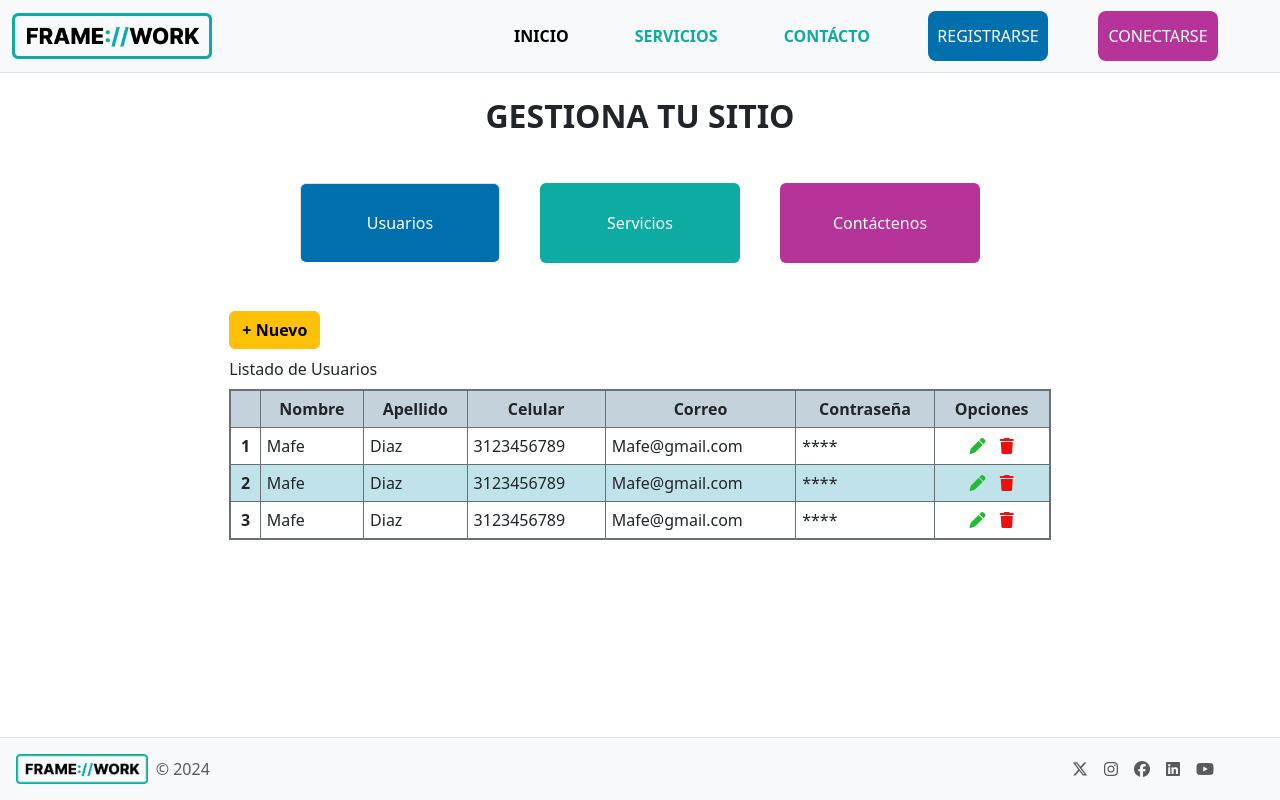
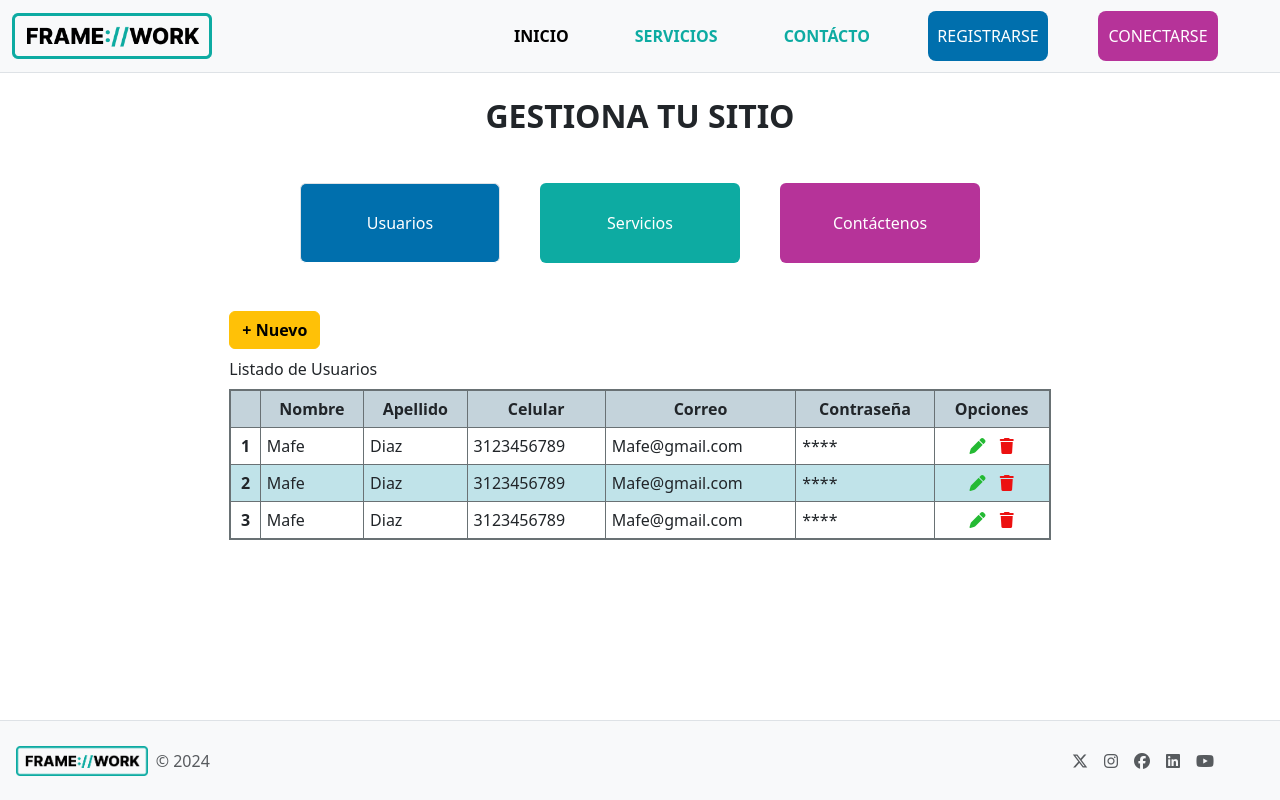
Before and after one commit to Mafe19679/Proyecto-Frontend, a website: page HTML/admin.html in a window 1280 px wide. Drawn offline with nearby package versions, Linux system fonts and the light colour scheme; some packages are replaced by stand-ins of ours; a script that the page names is missing.

Commit message:
Ajuste footer

```diff
--- a/CSS/admin.css
+++ b/CSS/admin.css
@@ -1,3 +1,8 @@
+body {
+    overflow-x: hidden;
+    position: relative;
+    min-height: 100vh;
+}
 nav .nav-tabs .nav-link {
     width: 200px;
     height: 80px;
--- a/CSS/contacto.css
+++ b/CSS/contacto.css
@@ -1,5 +1,7 @@
 body {
     overflow-x: hidden;
+    position: relative;
+    min-height: 100vh;
 }
 
 .form-contacto .form {
--- a/CSS/general.css
+++ b/CSS/general.css
@@ -1,5 +1,7 @@
-body{
+body {
     overflow-x: hidden;
+    position: relative;
+    min-height: 100vh;
 }
 .navbar-nav .button {
     background-color: #006FAD;
@@ -35,9 +37,9 @@ div .collapse .navbar-nav {
     justify-content: end;
     padding: 0 50px;
 }
-.footer {
+footer {
     bottom: 0;
     position: absolute;
-    width: 100%;
-
+    /* width: 100%; */
+    height: 80px;
   }
--- a/HTML/admin.html
+++ b/HTML/admin.html
@@ -302,7 +302,7 @@
 
     <!-- Inicio Footer -->
     <div class="footer mb-0">
-        <footer class="d-flex flex-wrap justify-content-center align-items-center p-3 border-top bg-body-tertiary w-100 h-100">
+        <footer class="d-flex flex-wrap justify-content-center align-items-center p-3 border-top bg-body-tertiary w-100">
           <div class="col-md-4 d-flex align-items-center">
             <a href="/" class=" me-2 mb-md-0 text-body-secondary text-decoration-none lh-1">
               <img src="../IMG/LogoCompleto.png" alt=""  height="30">
```
Also changed, not shown: HTML/contacto.html (+1 -1 lines), HTML/home.html (+1 -1 lines), HTML/inicio_sesion.html (+1 -1 lines), HTML/registro.html (+1 -1 lines), HTML/servicios.html (+9 -3 lines), CSS/servicios.css (added).
